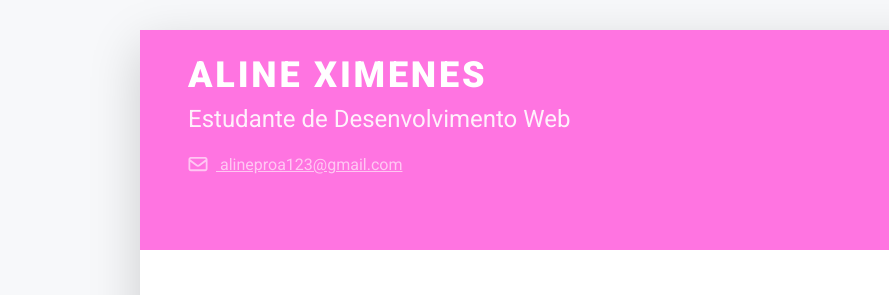
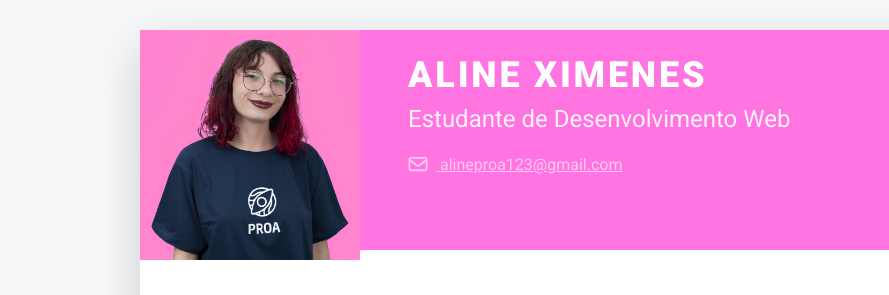
Before and after one commit to alinerximenes/Mapa.de.Carreira, a plain HTML site: page index.html in a window 1280 px wide. Shown: the top 295 px of the page, 0-889 px from the left. Drawn offline with Linux system fonts and the light colour scheme.

Commit message:
Update index.html image

```diff
--- a/index.html
+++ b/index.html
@@ -32,7 +32,7 @@
 			<header class="resume-header pt-4 pt-md-0">
 				<div class="row">
 					<div class="col-block col-md-auto resume-picture-holder text-center text-md-start">
-						<img class="picture" src="./imagens/AlineximenesProa.png" alt="">
+						<img class="picture" src="./images/AlineximenesProa.png" alt="">
 					</div>
 					<div class="col">
 						<div class="row p-4 justify-content-center justify-content-md-between">
```
